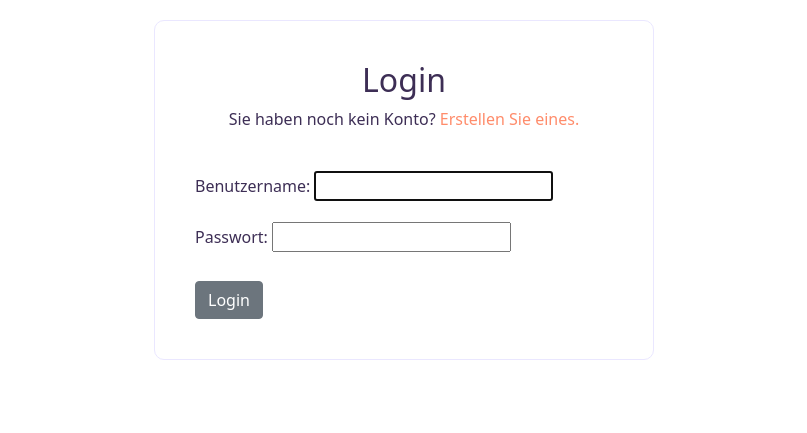
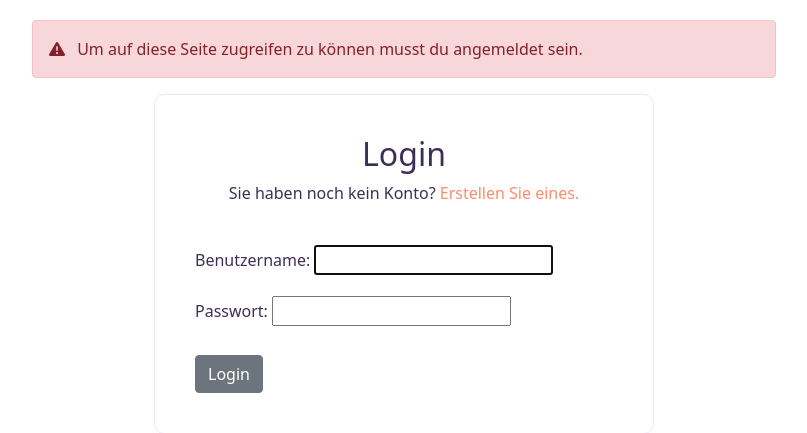
Before and after one commit to allokz/django-wishlist, a Django app: page /accounts/login/?next=/wish/1/cancel in a window 1280 px wide. Shown: the part 100-533 px from the top of the page, without its empty margins (236-1043 px from the left). Run offline with Django 3.2, Linux system fonts and the light colour scheme; some libraries are stand-ins or nearby versions.

Commit message:
warning alert added if login is required

```diff
--- a/templates/registration/login.html
+++ b/templates/registration/login.html
@@ -1,6 +1,12 @@
 {% extends "base_generic.html" %}
 
 {% block content %}
+{% if next %}
+<div class="alert alert-danger" role="alert">
+    <i class="fas fa-exclamation-triangle me-2"></i>
+    Um auf diese Seite zugreifen zu können musst du angemeldet sein.
+  </div>
+{% endif %}
 <div class="container login-form">
     <h2 style="text-align: center;">Login</h2>
     <p style="text-align: center; margin-bottom: 40px;">Sie haben noch kein Konto? <a href="#">Erstellen Sie eines.</a></p>
```
